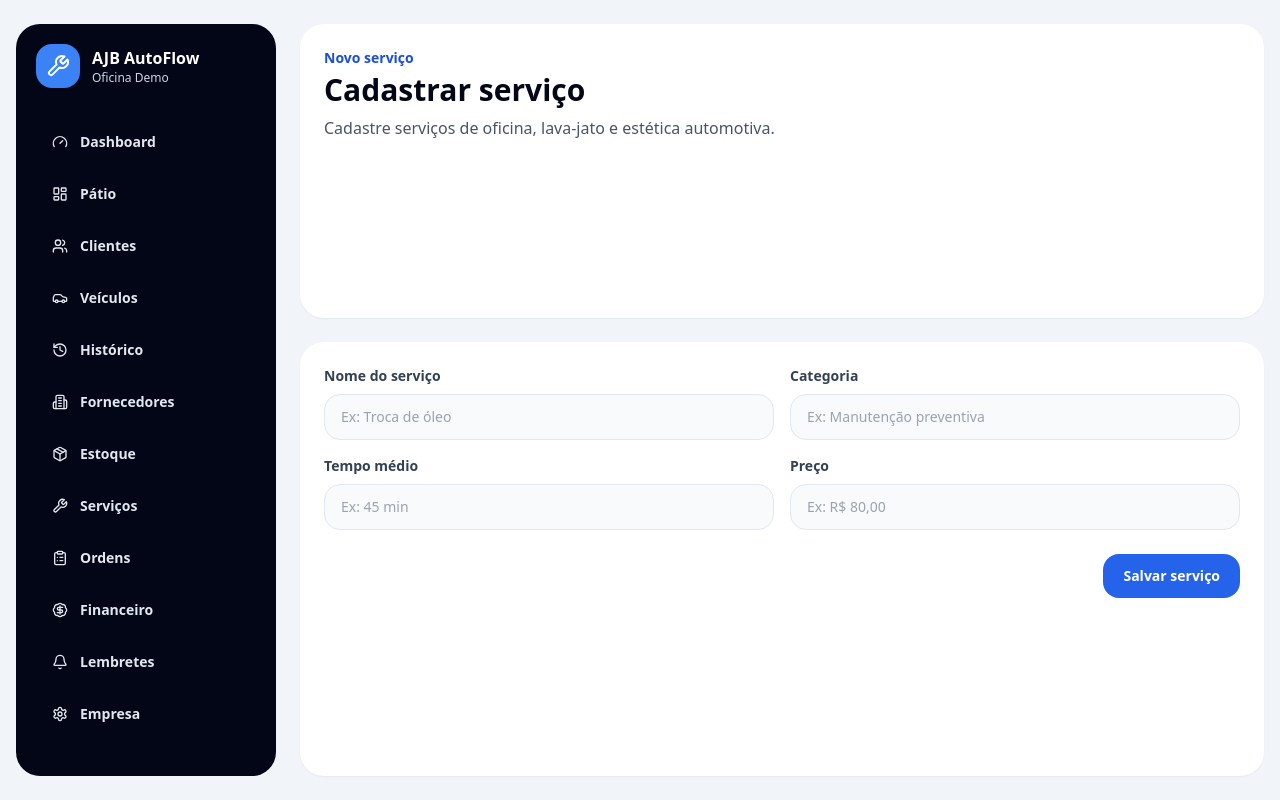
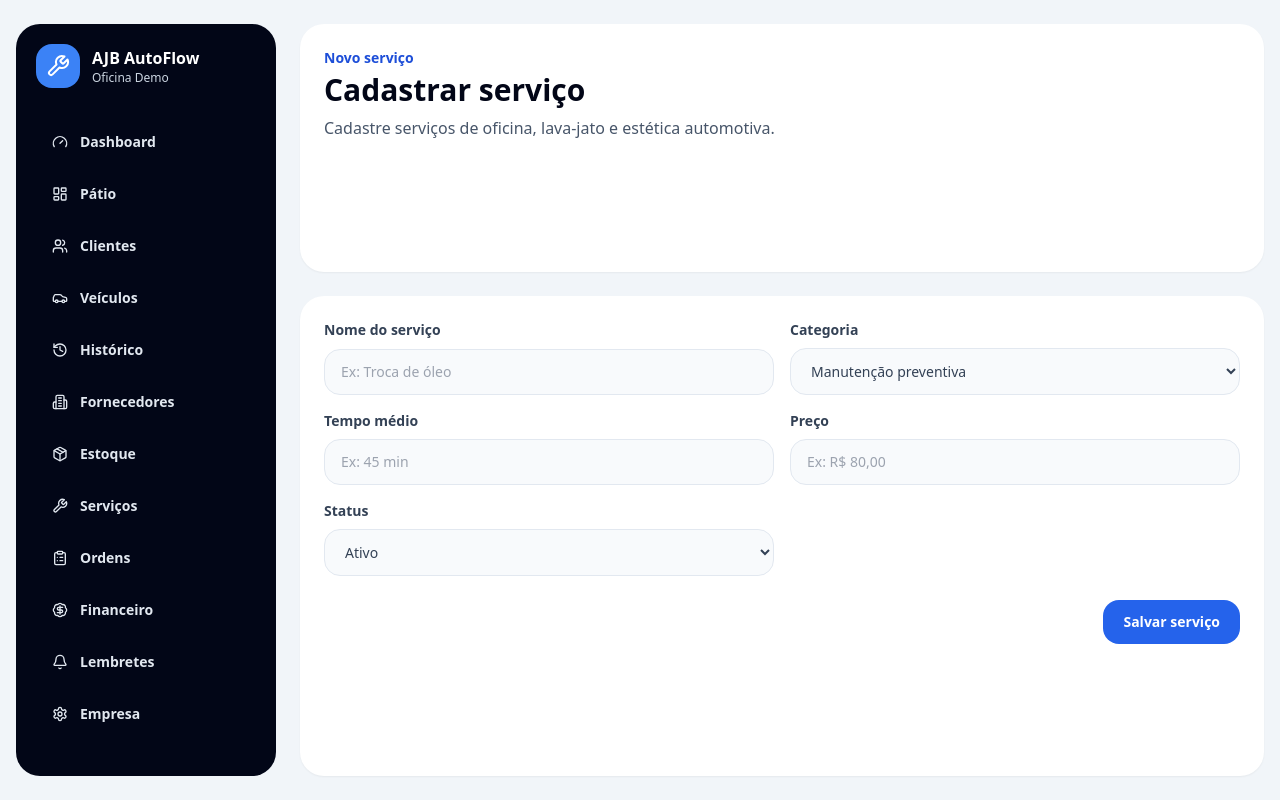
Before and after one commit to anjobrito/ajb-autoflow, a Next.js app: page /servicos/novo in a window 1280 px wide. Built offline with nearby package versions, Linux system fonts and the light colour scheme.

Commit message:
refactor: use selects for service category and status

```diff
--- a/app/servicos/novo/page.tsx
+++ b/app/servicos/novo/page.tsx
@@ -5,12 +5,13 @@ import { FormEvent, useState } from "react";
 import { AppShell } from "@/components/app-shell";
 import { PageHeader } from "@/components/page-header";
 import { saveService } from "@/lib/browser-store";
+import { serviceCategories, serviceStatuses } from "@/lib/select-options";
 
-function Input({ name, label, placeholder }: { name: string; label: string; placeholder: string }) {
+function Input({ name, label, placeholder, inputMode }: { name: string; label: string; placeholder: string; inputMode?: "numeric" | "decimal" }) {
   return (
     <label className="grid gap-2 text-sm font-bold text-slate-700">
       {label}
-      <input name={name} required placeholder={placeholder} className="rounded-2xl border border-slate-200 bg-slate-50 px-4 py-3 font-medium outline-none focus:border-blue-500 focus:bg-white" />
+      <input name={name} required inputMode={inputMode} placeholder={placeholder} className="rounded-2xl border border-slate-200 bg-slate-50 px-4 py-3 font-medium outline-none focus:border-blue-500 focus:bg-white" />
     </label>
   );
 }
@@ -28,7 +29,7 @@ export default function NovoServicoPage() {
       category: String(formData.get("category") ?? ""),
       duration: String(formData.get("duration") ?? ""),
       price: String(formData.get("price") ?? "R$ 0,00"),
-      status: "Ativo",
+      status: String(formData.get("status") ?? "Ativo"),
     });
 
     setSaved(true);
@@ -41,9 +42,20 @@ export default function NovoServicoPage() {
       <form onSubmit={handleSubmit} className="rounded-3xl bg-white p-6 shadow-sm">
         <div className="grid gap-4 md:grid-cols-2">
           <Input name="name" label="Nome do serviço" placeholder="Ex: Troca de óleo" />
-          <Input name="category" label="Categoria" placeholder="Ex: Manutenção preventiva" />
-          <Input name="duration" label="Tempo médio" placeholder="Ex: 45 min" />
-          <Input name="price" label="Preço" placeholder="Ex: R$ 80,00" />
+          <label className="grid gap-2 text-sm font-bold text-slate-700">
+            Categoria
+            <select name="category" className="rounded-2xl border border-slate-200 bg-slate-50 px-4 py-3 font-medium outline-none focus:border-blue-500 focus:bg-white">
+              {serviceCategories.map((category) => <option key={category}>{category}</option>)}
+            </select>
+          </label>
+          <Input name="duration" label="Tempo médio" placeholder="Ex: 45 min" inputMode="numeric" />
+          <Input name="price" label="Preço" placeholder="Ex: R$ 80,00" inputMode="decimal" />
+          <label className="grid gap-2 text-sm font-bold text-slate-700">
+            Status
+            <select name="status" className="rounded-2xl border border-slate-200 bg-slate-50 px-4 py-3 font-medium outline-none focus:border-blue-500 focus:bg-white">
+              {serviceStatuses.map((status) => <option key={status}>{status}</option>)}
+            </select>
+          </label>
         </div>
         <div className="mt-6 flex items-center justify-end gap-3">
           {saved ? <span className="text-sm font-bold text-emerald-700">Serviço salvo!</span> : null}
```
